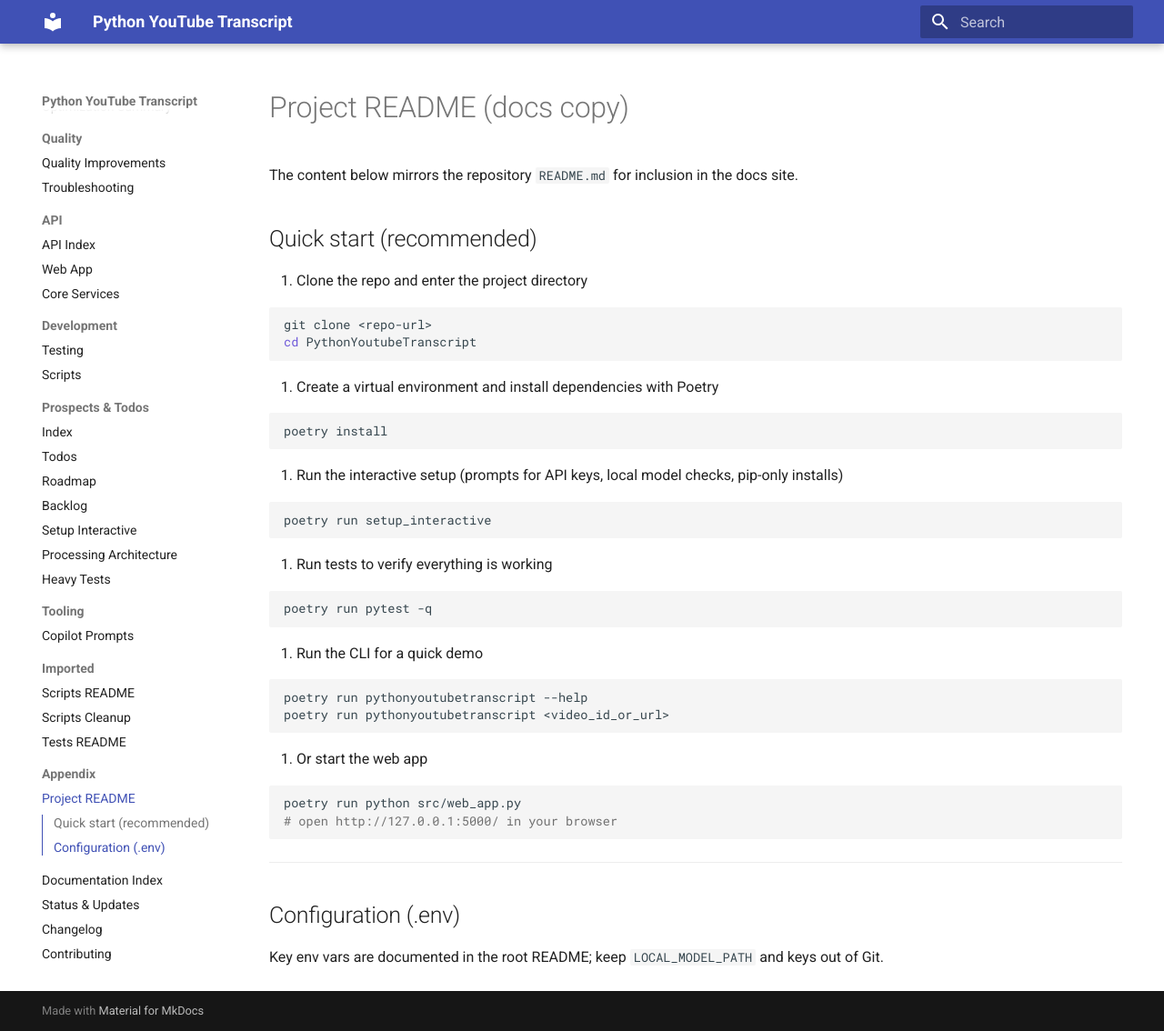
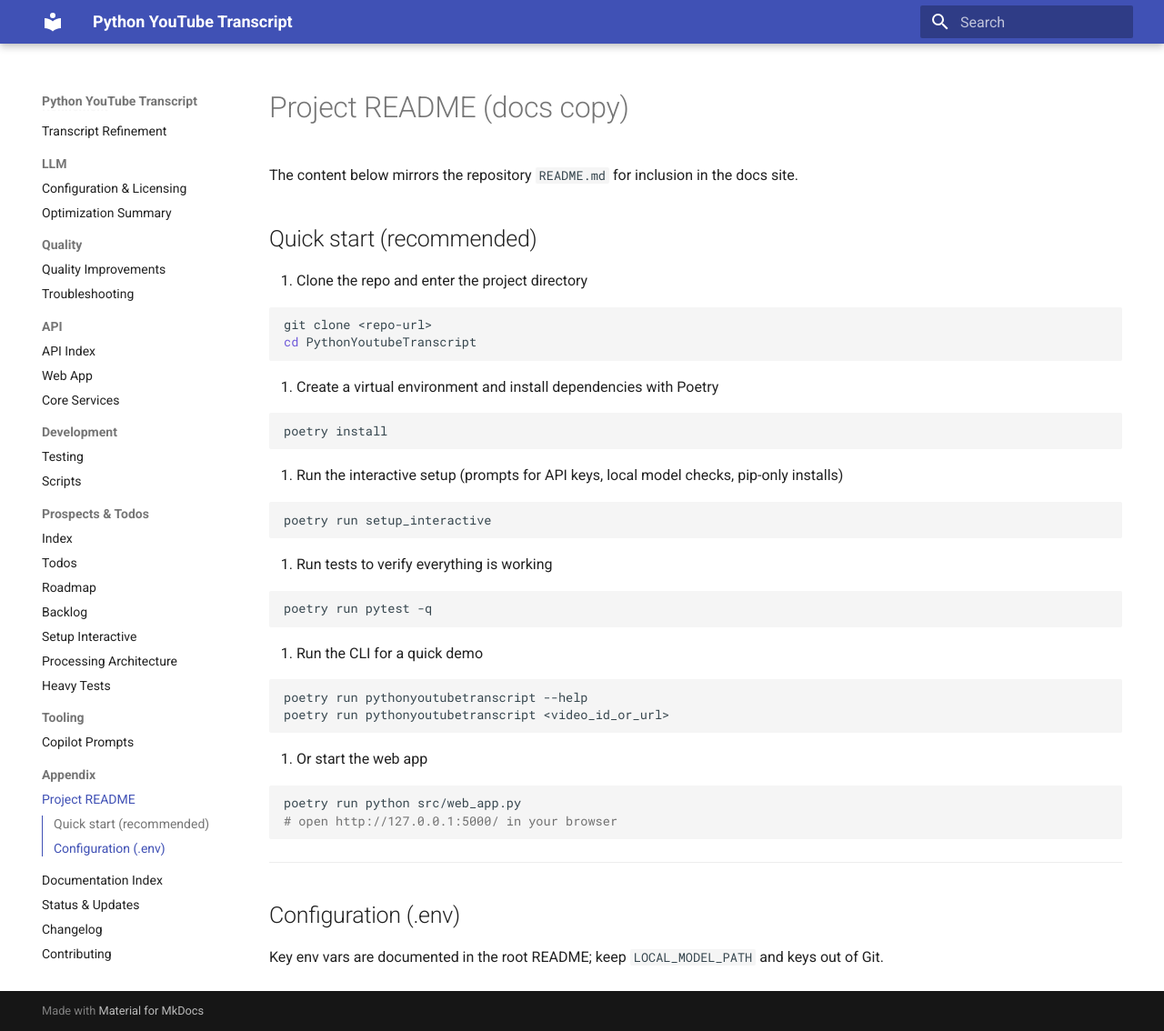
Before and after one commit to foersben/python-youtube-section-generator, an MkDocs documentation site: the page built from docs/project-readme.md, in a window 1280 px wide and 1134 px high. Shown: the whole window at 91% size. Built offline with MkDocs 1.6.1 and Material for MkDocs 9.7.7, drawn with Linux system fonts in a browser that asks for light colours.

Commit message:
docs: tidy mkdocs nav, kebab-case project-readme

```diff
--- a/mkdocs.yml
+++ b/mkdocs.yml
@@ -39,12 +39,8 @@
     - Heavy Tests: prospects/heavy-tests.md
   - Tooling:
     - Copilot Prompts: copilot.md
-  - Imported:
-    - Scripts README: imported/scripts_readme.md
-    - Scripts Cleanup: imported/scripts_cleanup.md
-    - Tests README: imported/tests_readme.md
   - Appendix:
-    - Project README: project_readme.md
+    - Project README: project-readme.md
     - Documentation Index: documentation-index.md
     - Status & Updates: status_index.md
     - Changelog: changelog/index.md
```
Also changed, not shown: docs/project-readme.md (renamed from docs/project_readme.md).
